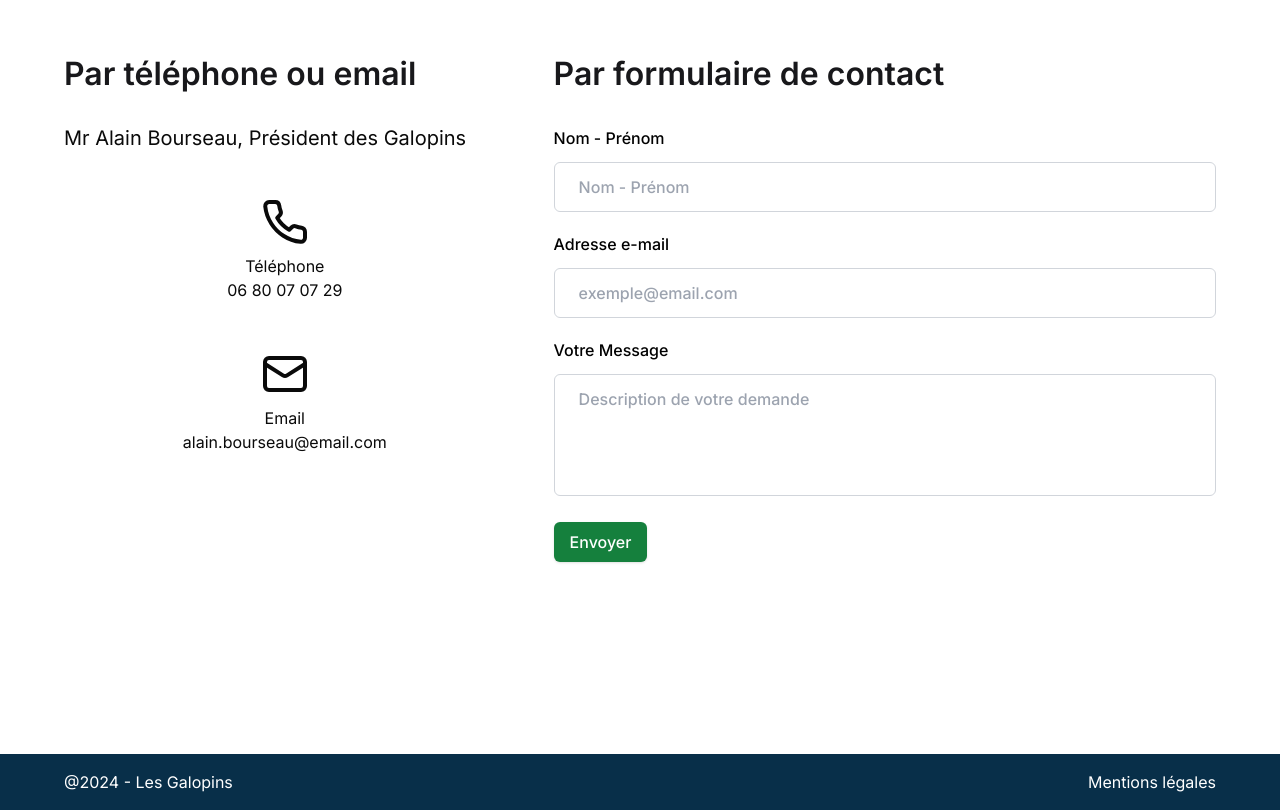
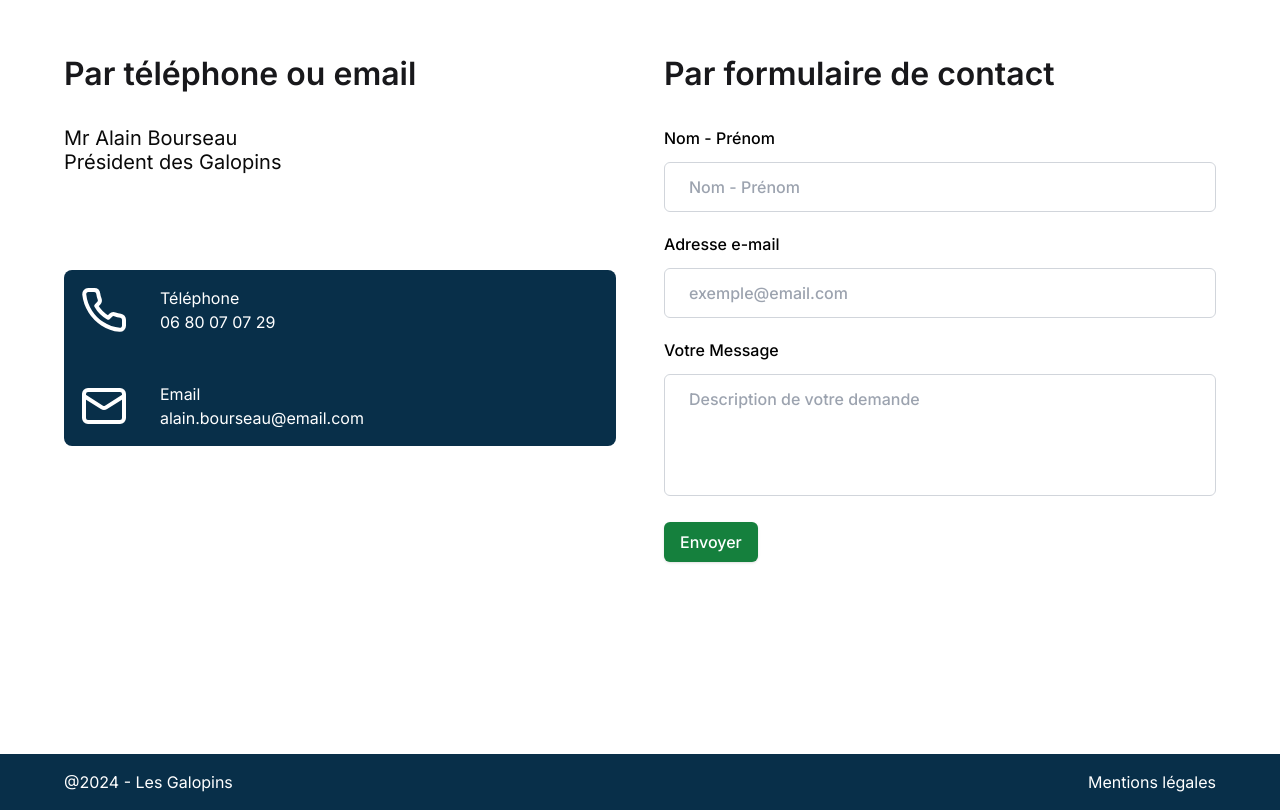
Before and after one commit to SebastienLaurentt/Galopins-Next-V2, a Next.js app: page /adhesion in a window 1280 px wide. Shown: the part 1400-2210 px from the top of the page. Built offline with nearby package versions, Linux system fonts and the light colour scheme.

Commit message:
update contact content and css

```diff
--- a/app/adhesion/page.tsx
+++ b/app/adhesion/page.tsx
@@ -70,12 +70,12 @@ function Adhesion() {
           titleHighlight="Contactez-nous ! "
         />
         <div className="flex flex-col gap-y-16 md:flex-row md:justify-between md:gap-x-12">
-          <div className="md:w-2/5">
+          <div className="md:w-1/2">
             <h3>Par téléphone ou email</h3>
-            <p className="mb-8 md:mb-12">Mr Alain Bourseau, Président des Galopins</p>
-            <ul className="flex flex-col gap-y-12">
+            <p className="mb-8 md:mb-24 ">Mr Alain Bourseau <br /> Président des Galopins</p>
+            <ul className="flex flex-col gap-y-12 bg-secondary p-4 text-white rounded-lg">
               <li>
-              <div className="flex flex-row md:flex-col md:text-center md:gap-y-2 items-center gap-x-8">
+              <div className="flex flex-row md:gap-y-2  gap-x-8 ">
                   <Phone size={48}/>
                   <div className="flex flex-col">
                     <span>Téléphone</span>
@@ -84,7 +84,7 @@ function Adhesion() {
                 </div>
               </li>
               <li>
-                <div className="flex flex-row md:flex-col md:text-center md:gap-y-2 items-center gap-x-8">
+                <div className="flex flex-row  md:gap-y-2 gap-x-8">
                   <Mail size={48} />
                   <div className="flex flex-col">
                     <span>Email</span>
@@ -94,7 +94,7 @@ function Adhesion() {
               </li>
             </ul>
           </div>
-          <div className="md:w-3/5">
+          <div className="md:w-1/2">
             <h3>Par formulaire de contact</h3>
             <Contact />
           </div>
```
